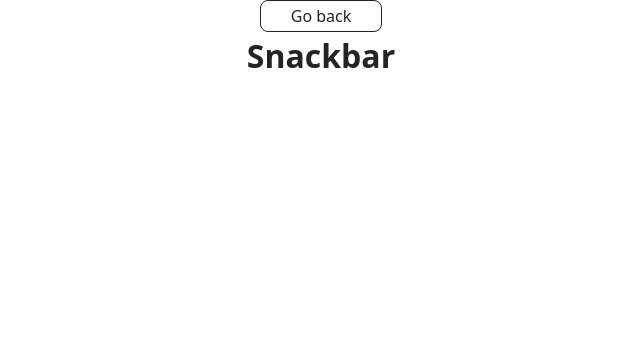
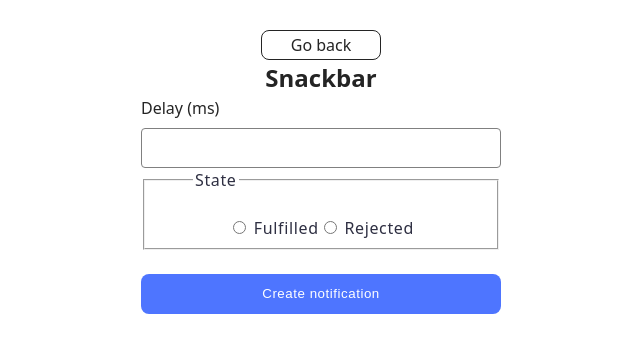
Before and after one commit to d-levchenko/goit-js-hw-10, a website built with Vite: page src/2-snackbar.html in a window 1280 px wide. Shown: the whole page, without its empty margins (319-959 px from the left). Built offline with nearby package versions, Linux system fonts and the light colour scheme.

Commit message:
update timer task; made first part for snackbar

```diff
--- a/src/2-snackbar.html
+++ b/src/2-snackbar.html
@@ -9,10 +9,39 @@
   </head>
   <body>
     <main>
-      <div class="container">
-        <load src="./partials/back-link.html" />
-        <h1 class="main-title">Snackbar</h1>
-      </div>
+      <section class="section">
+        <div class="container">
+          <load src="./partials/back-link.html" />
+          <h1 class="main-title">Snackbar</h1>
+
+          <form class="form">
+            <label class="form-delay">
+              Delay (ms)
+              <input
+                class="form-delay-input"
+                type="number"
+                name="delay"
+                required />
+            </label>
+
+            <fieldset class="form-fieldset">
+              <legend>State</legend>
+              <label>
+                <input type="radio" name="state" value="fulfilled" required />
+                Fulfilled
+              </label>
+              <label>
+                <input type="radio" name="state" value="rejected" required />
+                Rejected
+              </label>
+            </fieldset>
+
+            <button class="form-submit-button" type="submit">
+              Create notification
+            </button>
+          </form>
+        </div>
+      </section>
     </main>
   </body>
 </html>
--- a/src/css/base.css
+++ b/src/css/base.css
@@ -26,6 +26,10 @@
   -webkit-text-size-adjust: 100%;
 }
 
+* {
+  box-sizing: border-box;
+}
+
 body {
   display: flex;
   flex-direction: column;
--- a/src/css/snackbar.css
+++ b/src/css/snackbar.css
@@ -0,0 +1,48 @@
+.form {
+  margin: 0 auto;
+  max-width: 360px;
+}
+
+.form-delay {
+  display: flex;
+  flex-direction: column;
+  align-items: flex-start;
+  gap: 8px;
+}
+
+.form-delay-input {
+  border: 1px solid #808080;
+  border-radius: 4px;
+  height: 40px;
+  width: 100%;
+}
+
+.form-fieldset {
+  margin-bottom: 24px;
+  padding: 24px 48px 8px;
+  text-align: start;
+  display: flex;
+  justify-content: center;
+
+  line-height: 1.5;
+  letter-spacing: 0.04em;
+  color: #2e2f42;
+
+  & label {
+    line-height: 1.5;
+    color: #2e2f42;
+  }
+}
+
+.form-submit-button {
+  background: #4e75ff;
+  border: none;
+  border-radius: 8px;
+  width: 100%;
+  height: 40px;
+
+  font-weight: 500;
+  line-height: 1.5;
+  letter-spacing: 0.04em;
+  color: #fff;
+}
--- a/src/css/styles.css
+++ b/src/css/styles.css
@@ -7,4 +7,4 @@
 @import url('./header.css');
 @import url('./back-link.css');
 @import url('./timer.css');
-@import url('snackbar.css');
+@import url('./snackbar.css');
--- a/src/css/timer.css
+++ b/src/css/timer.css
@@ -13,6 +13,20 @@
   border-radius: 4px;
   width: 272px;
   height: 40px;
+  outline: transparent;
+  transition: border 250ms cubic-bezier(0.4, 0, 0.2, 1);
+
+  &:hover {
+    border: 1px solid #000;
+  }
+
+  &:active {
+    border: 1px solid #4e75ff;
+  }
+
+  &:disabled {
+    border: 1px solid #808080;
+  }
 }
 
 .data-button {
@@ -39,6 +53,10 @@
   background-color: #4e75ff;
   color: #fff;
   pointer-events: auto;
+
+  &:hover {
+    background-color: #6c8cff;
+  }
 }
 
 .field {
@@ -57,3 +75,13 @@
   line-height: 1.5;
   color: #2e2f42;
 }
+
+.flatpickr-day:hover {
+  background-color: #c1c1c1 !important;
+  color: #666 !important;
+}
+
+.flatpickr-day.selected {
+  background-color: #4e75ff !important;
+  color: #fff !important;
+}
--- a/src/js/1-timer.js
+++ b/src/js/1-timer.js
@@ -22,6 +22,8 @@ const options = {
         messageColor: '#fff',
         backgroundColor: '#ef4040',
         position: 'topRight',
+        icon: 'fa-solid fa-xmark',
+        iconColor: 'rgb(0, 0, 0)',
       });
       startButton.classList.remove('data-button-active');
       startButton.disabled = true;
```
Also changed, not shown: src/js/2-snackbar.js (+31 -0 lines).
